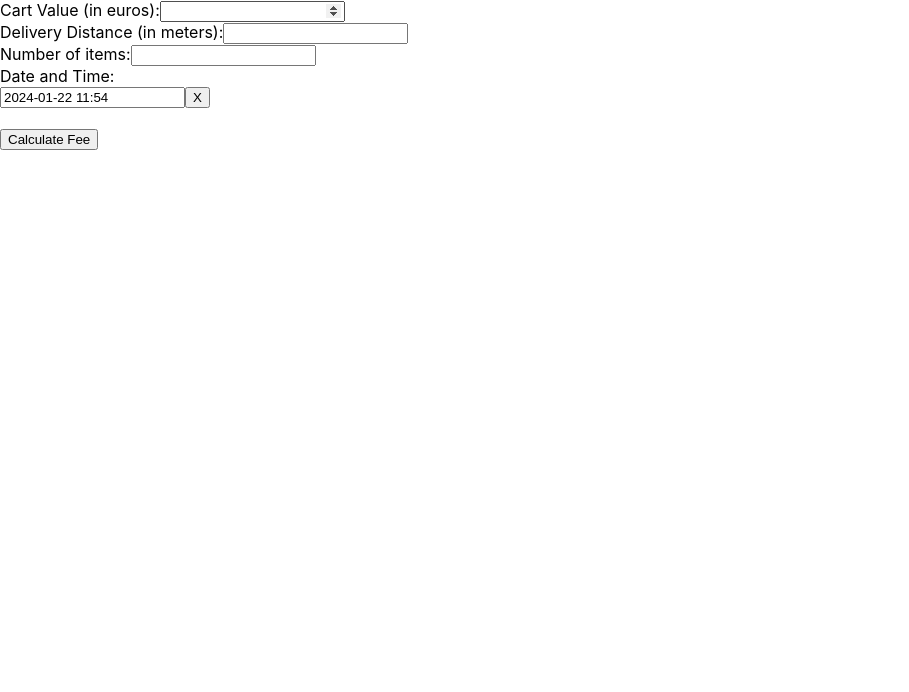
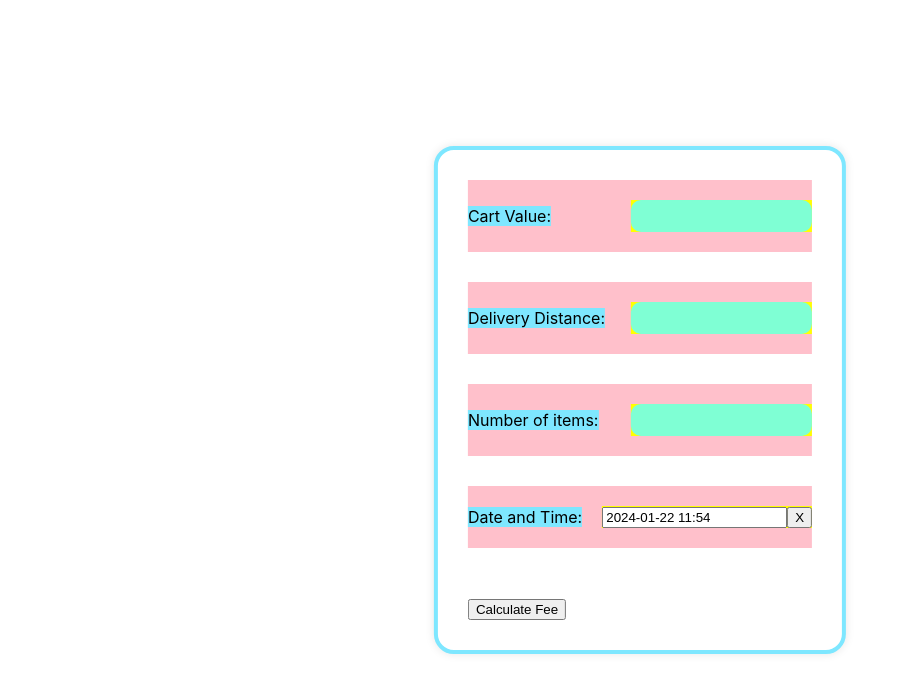
Before and after one commit to nine-chairs/testaufgabe, a React (Create React App) app: page / in a window 1280 px wide. Shown: the top 692 px of the page, without its empty margins (0-909 px from the left). Built offline with nearby package versions, Linux system fonts and the light colour scheme.

Commit message:
created basic styling

```diff
--- /dev/null
+++ b/src/components/Calculator/Calculator.css
@@ -0,0 +1,42 @@
+.calculatorContainer {
+  position: absolute;
+  top: 50%;
+  left: 50%;
+  transform: translate(-50%, -50%);
+  border: 4px solid #7EE7FF;
+  border-radius: 20px;
+  background-color: #fff;
+  box-shadow: 0 0 10px rgba(0, 0, 0, 0.1);
+  max-width: 400px;
+  padding: 30px;
+}
+
+.inputContainer {
+  display: flex;
+  justify-content: space-between;
+  align-items: center;
+  background-color: pink;
+  padding-top: 20px;
+  padding-bottom: 20px;
+  margin-bottom: 30px;
+}
+
+.inputLabelContainer {
+  background-color: #7EE7FF;
+}
+
+.inputFieldContainer {
+  display: flex;
+  justify-content: space-between;
+  align-items: center;
+  margin-left: 20px;
+  background-color: yellow;
+
+}
+
+.inputField {
+ background-color: aquamarine;
+ border-radius: 10px;
+ border: none;
+ height: 30px;
+}
--- a/src/components/Calculator/Calculator.tsx
+++ b/src/components/Calculator/Calculator.tsx
@@ -2,45 +2,72 @@ import React from 'react';
 import 'react-datepicker/dist/react-datepicker.css';
 import Calendar from '../Calendar/Calendar';
 import useViewModel from './viewModel';
+import './Calculator.css'
 
 const Calculator: React.FC = () => {
 
   const viewModel = useViewModel()
 
   return (
-    <div>
+    <div className='calculatorContainer'>
+      <div className='inputContainer'>
+        <div className='inputLabelContainer'>
           <label>
-        Cart Value (in euros):
+            Cart Value:
+          </label>
+        </div>
+        <div className='inputFieldContainer'>
           <input
+            className='inputField'
             type="number"
             value={viewModel.state.cartValueInput}
             onChange={(e) => viewModel.handleInputChange(e, 'cartValueInput')}
             min="0"
           />
+        </div>
+      </div>
+
+      <div className='inputContainer'>
+        <div className='inputLabelContainer'>
+          <label>
+            Delivery Distance:
           </label>
-      <br />
-      <label>
-        Delivery Distance (in meters):
+        </div>
+        <div className='inputFieldContainer'>
           <input
+            className='inputField'
             type="number"
             value={viewModel.state.deliveryDistanceInput}
             onChange={(e) => viewModel.handleInputChange(e, 'deliveryDistanceInput')}
             min="0"
           />
-      </label>
-      <br />
+        </div>
+      </div>
+
+      <div className='inputContainer'>
+        <div className='inputLabelContainer'>
           <label>
             Number of items:
+          </label>
+        </div>
+        <div className='inputFieldContainer'>
           <input
+            className='inputField'
             type="number"
             value={viewModel.state.numberOfItemsInput}
             onChange={(e) => viewModel.handleInputChange(e, 'numberOfItemsInput')}
             min="0"
           />
-      </label>
-      <br />
+        </div>
+      </div>
+
+      <div className='inputContainer'>
+        <div className='inputLabelContainer'>
           <label>
             Date and Time:
+          </label>
+        </div>
+        <div className='inputFieldContainer'>
           <Calendar
             selectedDate={new Date(viewModel.state.dateTime)}
             onDateChange={viewModel.handleDateChange}
@@ -48,7 +75,10 @@ const Calculator: React.FC = () => {
             onBlur={viewModel.handleDateBlur}
             onReset={viewModel.resetDateTime}
           />
-      </label>
+        </div>
+      </div>
+
+
       <br />
       <button onClick={viewModel.calculateDeliveryFee}>Calculate Fee</button>
       <br />
--- a/src/components/Calendar/Calendar.tsx
+++ b/src/components/Calendar/Calendar.tsx
@@ -1,5 +1,3 @@
-// Inside Calendar.tsx
-
 import React from 'react';
 import DatePicker from 'react-datepicker';
 import 'react-datepicker/dist/react-datepicker.css';
```
Lines whose indentation alone changed are shown as unchanged.
